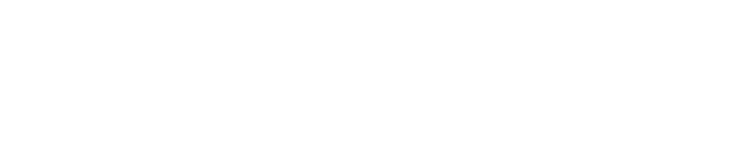
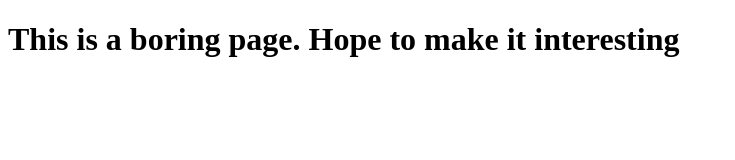
Before and after one commit to vanntile/javascript-test, a plain HTML site: page index.html in a window 1280 px wide. Shown: the whole page, without its empty margins (0-735 px from the left). Drawn offline with Linux system fonts and the light colour scheme.

Commit message:
First local commit

```diff
--- a/index.html
+++ b/index.html
@@ -5,7 +5,7 @@
 
   </head>
   <body>
-
+  	<h1>This is a boring page. Hope to make it interesting</h1>
 
   </body>
 </html>
```
